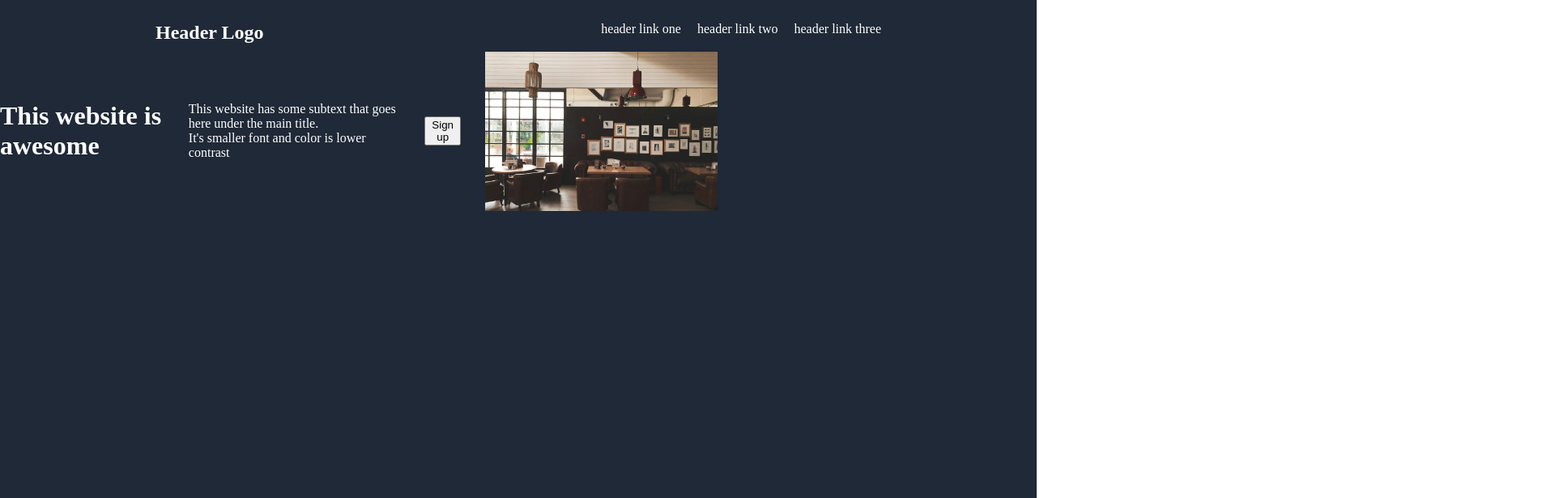
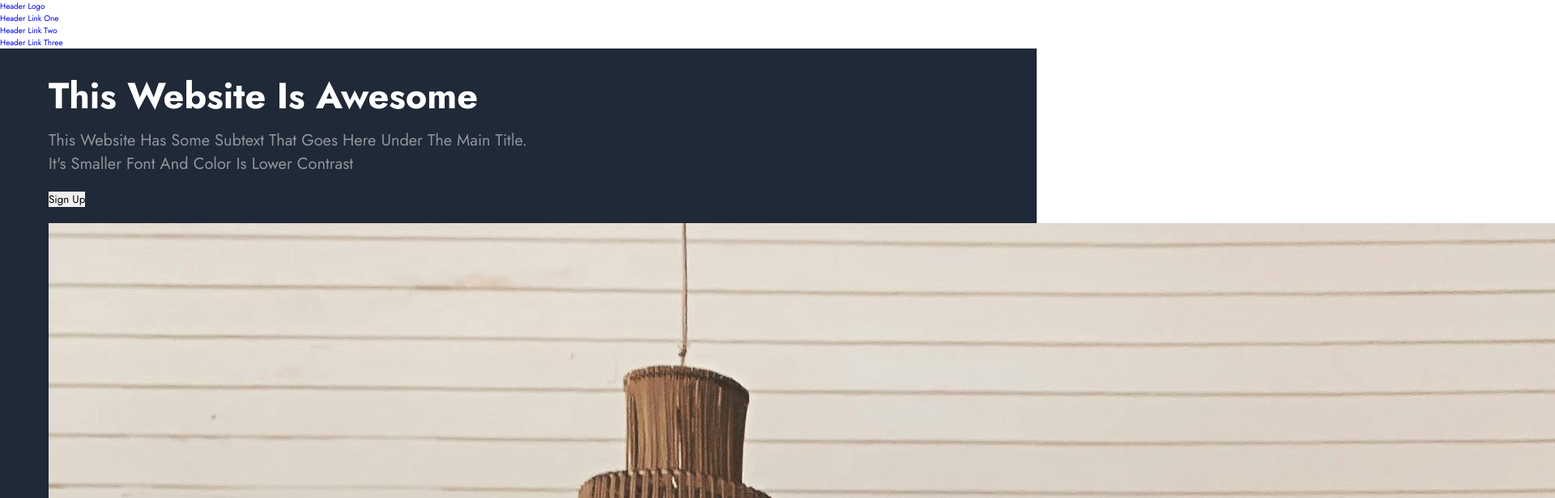
Before and after one commit to KrispyWaffles/LandingPage, a plain HTML site: page index.html in a window 1280 px wide. Shown: the top 616 px of the page at 81% size, 1920 px wide, since content can reach past the window. Drawn offline with Linux system fonts and the light colour scheme.

Commit message:
experimenting with css code from another project. Trying to see if I can piece things together.

```diff
--- a/index.html
+++ b/index.html
@@ -3,7 +3,7 @@
   <head>
     <meta charset="UTF-8" />
     <meta name="viewport" content="width=device-width, initial-scale=1.0" />
-    <link rel="stylesheet" href="styles.css" />
+    <link rel="stylesheet" href="styles2.css" />
     <title>Landing Page</title>
   </head>
   <body>
@@ -18,15 +18,18 @@
           </ul>
         </nav>
     </div>
-    <div class="hero-row">
-      <div class="row-container">
+    <div class="home-bg">
+    <section class="home">
+      <div class="content">
       <h1>This website is awesome</h1>
         <p>This website has some subtext that goes here under the main title.<br>
             It's smaller font and color is lower contrast</p>
         <button>Sign up</button>
+      </div>
+      <div class="image">
         <img src="/LandingPage/images/cafe.jpg" alt="cafe shop">
-
-        </div>
+       </div>
+      </section>
     </div>
   </body>
 </html>
--- a/styles2.css
+++ b/styles2.css
@@ -0,0 +1,80 @@
+@import url('https://fonts.googleapis.com/css2?family=Jost:ital,wght@0,100..900;1,100..900&display=swap');
+
+* {
+    font-family: 'Jost', sans-serif;
+    margin: 0;
+    padding: 0;
+    box-sizing: border-box;
+    outline: none;
+    border: none;
+    text-decoration: none;
+    text-transform: capitalize;
+}
+
+html {
+    font-size: 62.5%;
+    overflow-x: hidden;
+}
+
+section {
+    padding: 3rem 2rem;
+    max-width: 1200px;
+    margin: 0 auto;
+}
+
+.btn {
+    background-color: #0496ff;
+    font-size: 2rem;
+    padding: 0.5rem 1rem;
+    border-radius: 1rem;
+    color: #fff;
+
+}
+
+.home-bg {
+    background-color: #1f2937;
+}
+
+.home {
+    display: flex;
+    align-items: center;
+    flex-wrap: wrap;
+    gap: 2rem;
+}
+
+.home .content {
+    flex: 1 1 42rem;
+
+}
+
+.home .image {
+    flex: 1 1 42rem;
+}
+
+.home .content h1 {
+    font-size: 4.5rem;
+    color: #fff;
+    line-height: 1.3;
+    margin-bottom: 1rem;
+}
+
+.home .content p {
+    font-size: 2rem;
+    color: #fff;
+    margin-bottom: 2rem;
+    opacity: 0.5;
+}
+
+@media (max-width: 991px) {
+
+    html {
+        font-size: 55%;
+    }
+}
+
+@media (max-width: 450px) {
+
+    html {
+        font-size: 45%;
+    }
+}
```
